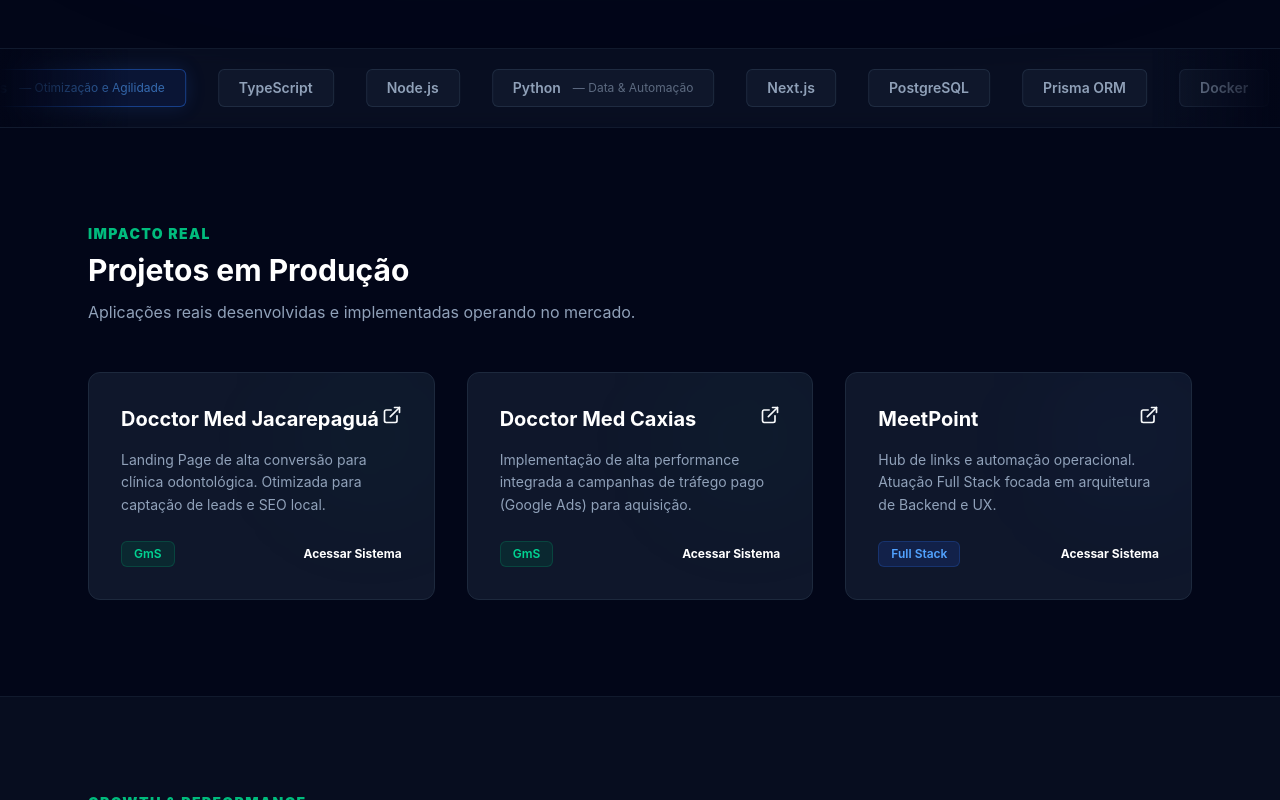
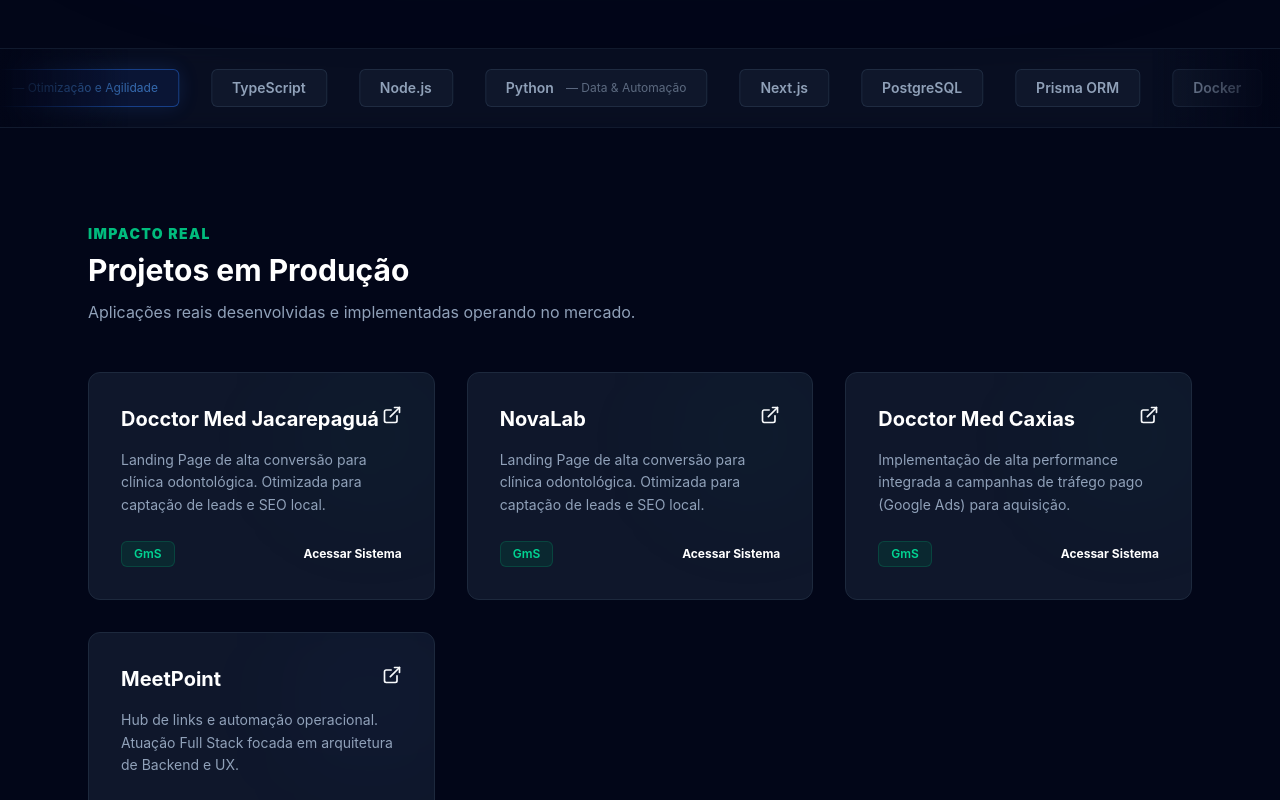
Before and after one commit to 7Genesis/portfolio-genesis, a Next.js app: page / in a window 1280 px wide. Shown: the part 543-1343 px from the top of the page. Built offline with nearby package versions, Linux system fonts and the light colour scheme; no server answers.

Commit message:
feat: update developer role and add software engineering degree

```diff
--- a/app/page.tsx
+++ b/app/page.tsx
@@ -189,6 +189,21 @@
               <span className="text-xs font-bold text-white group-hover:text-emerald-400 transition-colors">Acessar Sistema</span>
             </div>
           </a>
+                    {/* NovaLab */}
+          <a href="https://novalab.me/" target="_blank" rel="noreferrer" className="flex flex-col bg-slate-900 border border-slate-800 rounded-xl p-8 hover:border-emerald-500/50 transition-all group relative overflow-hidden">
+            <div className="absolute top-0 right-0 w-32 h-32 bg-emerald-500/5 blur-[60px] rounded-full group-hover:bg-emerald-500/10 transition-colors"></div>
+            <div className="flex justify-between items-start mb-4 relative z-10">
+              <h2 className="text-xl font-bold text-white group-hover:text-emerald-400 transition-colors">NovaLab</h2>
+              <ExternalLinkIcon />
+            </div>
+            <p className="text-slate-400 leading-relaxed mb-6 flex-grow relative z-10 text-sm">
+              Landing Page de alta conversão para clínica odontológica. Otimizada para captação de leads e SEO local.
+            </p>
+            <div className="flex items-center justify-between mt-auto relative z-10">
+              <span className="text-xs font-semibold px-3 py-1 bg-emerald-900/30 text-emerald-400 border border-emerald-500/20 rounded-md">GmS</span>
+              <span className="text-xs font-bold text-white group-hover:text-emerald-400 transition-colors">Acessar Sistema</span>
+            </div>
+          </a>
 
           {/* Docctor Med Caxias do Sul */}
           <a href="https://docctormedcaxiasdosul.com.br/odontologia/" target="_blank" rel="noreferrer" className="flex flex-col bg-slate-900 border border-slate-800 rounded-xl p-8 hover:border-emerald-500/50 transition-all group relative overflow-hidden">
```
